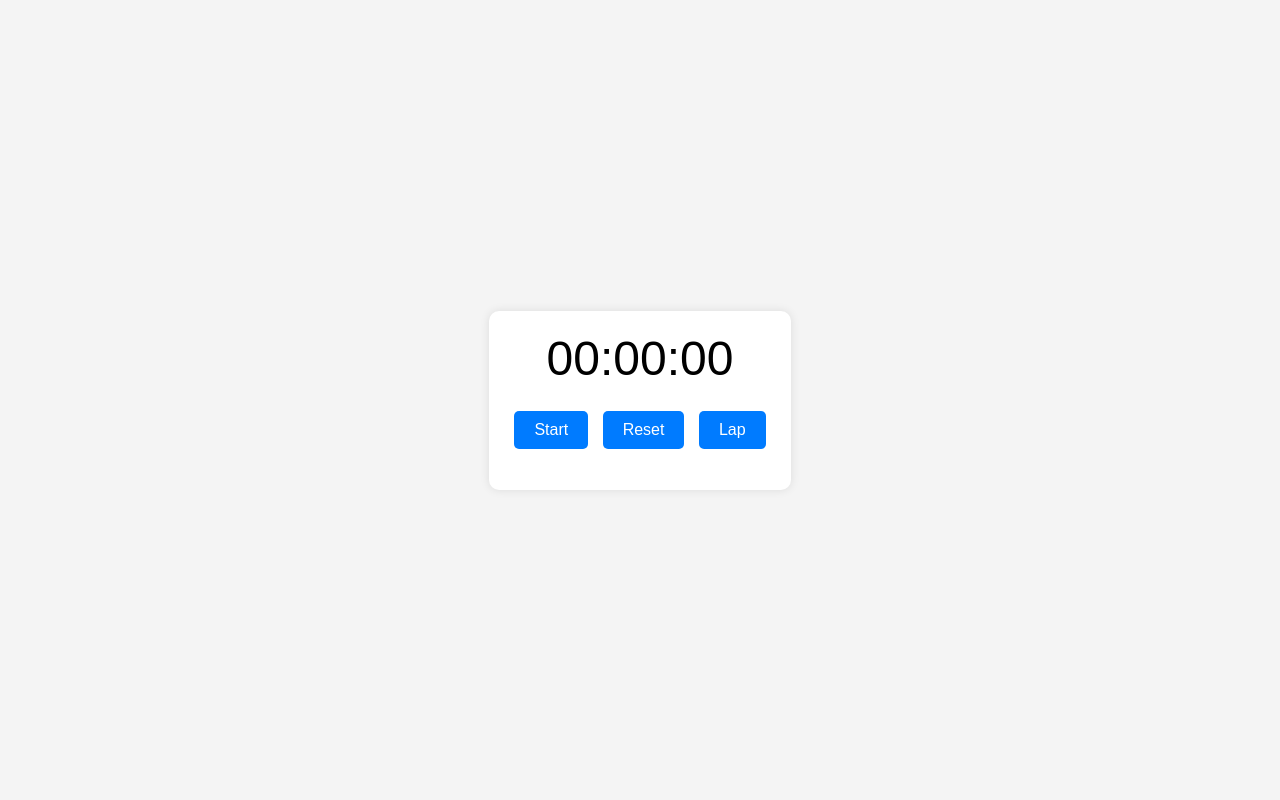
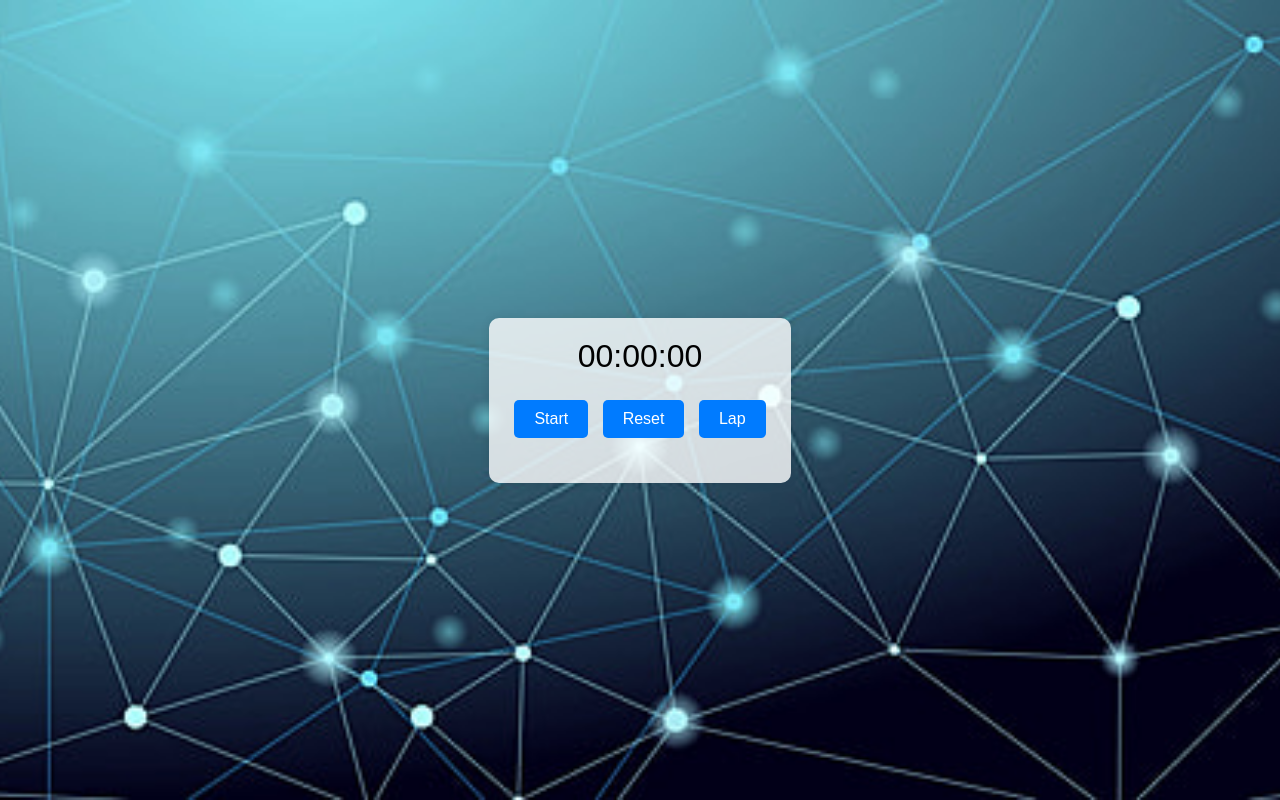
Before and after one commit to Ayra-Minal/PRODIGY_WD_02, a plain HTML site: page index.html in a window 1280 px wide. Drawn offline with Linux system fonts and the light colour scheme.

Commit message:
Update styles.css

```diff
--- a/styles.css
+++ b/styles.css
@@ -46,3 +46,40 @@ body {
     background: #f9f9f9;
     border-bottom: 1px solid #ddd;
 }
+
+/* styles.css */
+
+body {
+    background-image: url('background.jpg'); /* Replace with the path to your image */
+    background-size: cover; /* This makes sure the image covers the entire background */
+    background-position: center; /* This centers the background image */
+    background-repeat: no-repeat; /* This prevents the background image from repeating */
+    margin: 0;
+    padding: 0;
+    font-family: Arial, sans-serif;
+}
+
+.stopwatch {
+    background-color: rgba(255, 255, 255, 0.8); /* Semi-transparent background for stopwatch */
+    border-radius: 10px;
+    padding: 20px;
+    max-width: 300px;
+    margin: 100px auto; /* Center the stopwatch horizontally */
+    text-align: center;
+}
+
+#display {
+    font-size: 2em;
+    margin-bottom: 20px;
+}
+
+.controls button {
+    font-size: 1em;
+    margin: 5px;
+}
+
+#laps {
+    list-style-type: none;
+    padding: 0;
+    margin-top: 20px;
+}
```
